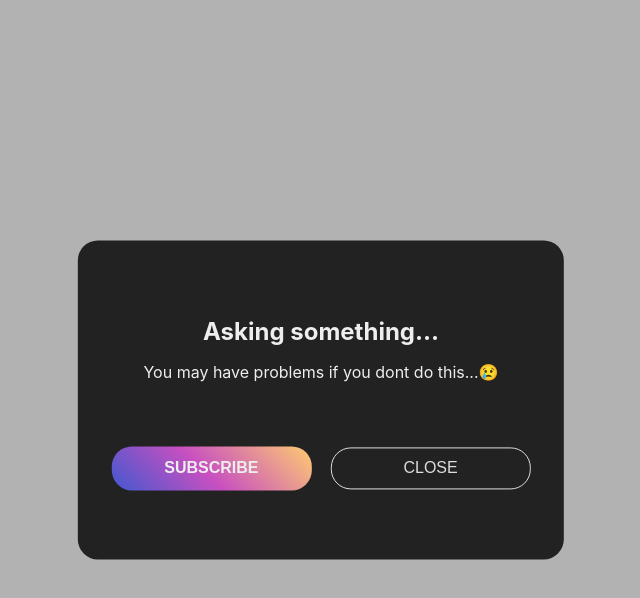
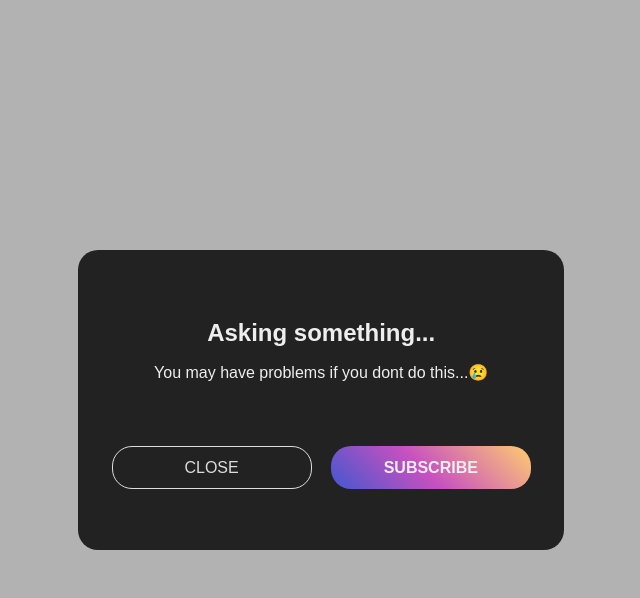
Before and after one commit to Tzivi4/Modal-Window, a plain HTML site: page index.html in a window 1280 px wide. Both pictures are taken after a click on the button "OPEN MODAL ✌". Shown: the whole page, without its empty margins (319-959 px from the left). Drawn offline with Linux system fonts and the light colour scheme.

Commit message:
Add better experience in modal and add sans serif font family

```diff
--- a/index.html
+++ b/index.html
@@ -9,13 +9,13 @@
   </head>
   <body>
     <button id="openButton" class="button primary">Open Modal ✌</button>
-    <div id="modal" class="modalContainer">
-      <div class="modal">
+    <div id="modalContainer" class="modalContainer">
+      <div id="modal" class="modal">
         <h2 class="title">Asking something...</h2>
         <p class="helper">You may have problems if you dont do this...😢</p>
         <div class="buttonContainer">
+          <button id="closeButton" class="button secondary">Close</button>
           <button class="button primary">Subscribe</button>
-          <button id="closeButton" class="button secondary">Close</button>
         </div>
       </div>
     </div>
--- a/main.js
+++ b/main.js
@@ -1,13 +1,20 @@
 const openButton = document.getElementById('openButton')
 const closeButton = document.getElementById('closeButton')
+const modalContainer = document.getElementById('modalContainer')
 const modal = document.getElementById('modal')
 
+modal.addEventListener('click', e => {
+  e.stopPropagation()
+})
+
+modalContainer.addEventListener('click', () => {
+  modalContainer.style.display = 'none'
+})
+
 openButton.addEventListener('click', () => {
-
-  modal.style.display = 'initial'
+  modalContainer.style.display = 'grid'
 })
 
 closeButton.addEventListener('click', () => {
-
-  modal.style.display = 'none'
+  modalContainer.style.display = 'none'
 })
--- a/styles.css
+++ b/styles.css
@@ -1,5 +1,10 @@
+* {
+  font-family: sans-serif;
+  box-sizing: border-box;
+}
+
 html {
-  box-sizing: border-box;
+  box-sizing: inherit;
   height: 100%;
 }
 
@@ -7,8 +12,6 @@ body {
   margin: 0;
   padding: 0;
   height: 100%;
-  font-family: -apple-system, BlinkMacSystemFont, 'Segoe UI', Roboto, Oxygen, Ubuntu, Cantarell, 'Open Sans',
-    'Helvetica Neue', sans-serif;
   display: flex;
   justify-content: center;
   align-items: center;
@@ -78,13 +81,10 @@ body {
   width: 100%;
   background-color: rgba(0, 0, 0, 0.3);
   z-index: 2;
+  place-items: center;
 }
 
 .modal {
-  position: absolute;
-  top: 50%;
-  left: 50%;
-  transform: translate(-50%, -50%);
   background-color: #222;
   padding: 0.6rem 1.5rem;
   border-radius: 20px;
@@ -93,6 +93,7 @@ body {
   justify-content: center;
   align-items: center;
   flex-direction: column;
+  animation: grow 0.05s ease forwards;
 }
 
 .title {
@@ -106,3 +107,12 @@ body {
   padding: 0;
   margin: 0 0 4rem 0;
 }
+
+@keyframes grow {
+  from {
+    transform: scale(0);
+  }
+  to {
+    transform: scale(1);
+  }
+}
```
